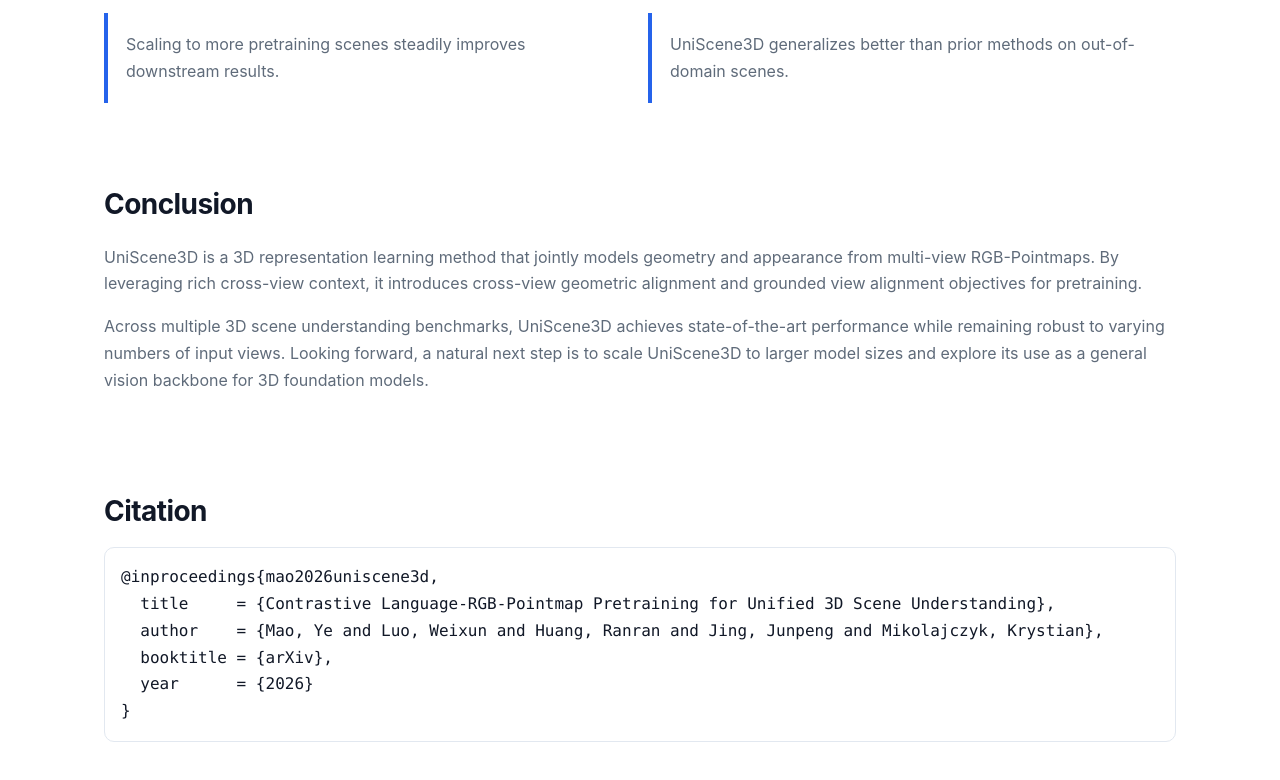
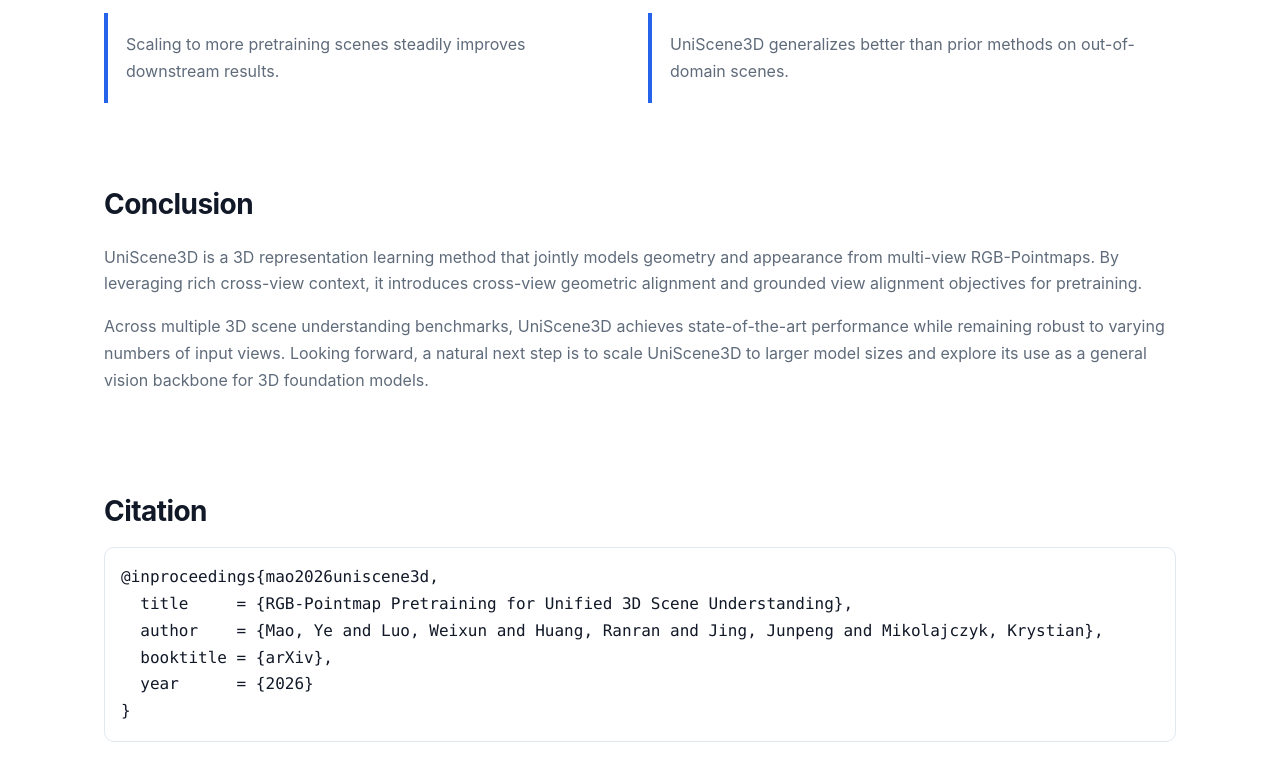
Before and after one commit to Yebulabula/UniScene3D, a plain HTML site: page docs/index.html in a window 1280 px wide. Shown: the part 6548-7328 px from the top of the page. Drawn offline with Linux system fonts and the light colour scheme.

Commit message:
final update

```diff
--- a/docs/index.html
+++ b/docs/index.html
@@ -332,7 +332,7 @@
       <section id="citation" class="section">
         <h2>Citation</h2>
         <pre><code>@inproceedings{mao2026uniscene3d,
-  title     = {Contrastive Language-RGB-Pointmap Pretraining for Unified 3D Scene Understanding},
+  title     = {RGB-Pointmap Pretraining for Unified 3D Scene Understanding},
   author    = {Mao, Ye and Luo, Weixun and Huang, Ranran and Jing, Junpeng and Mikolajczyk, Krystian},
   booktitle = {arXiv},
   year      = {2026}
```
